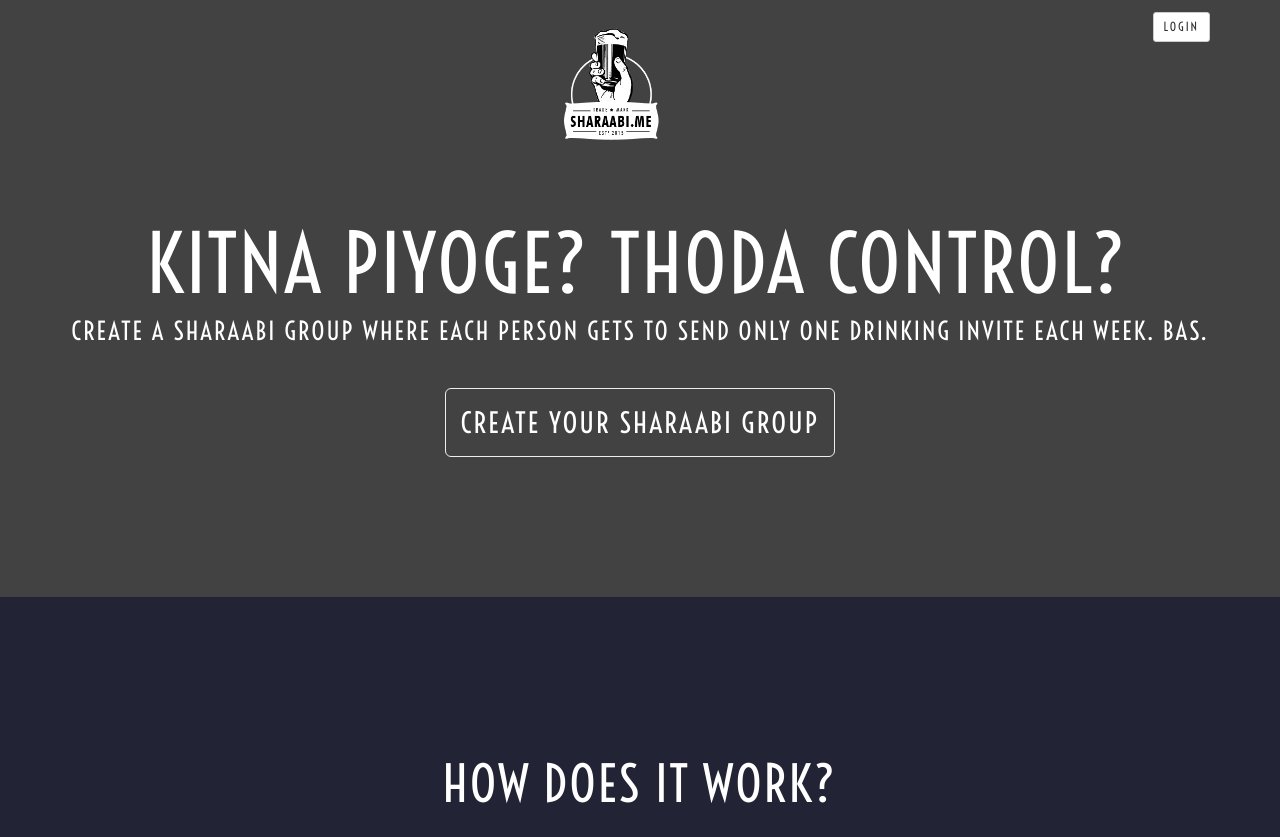
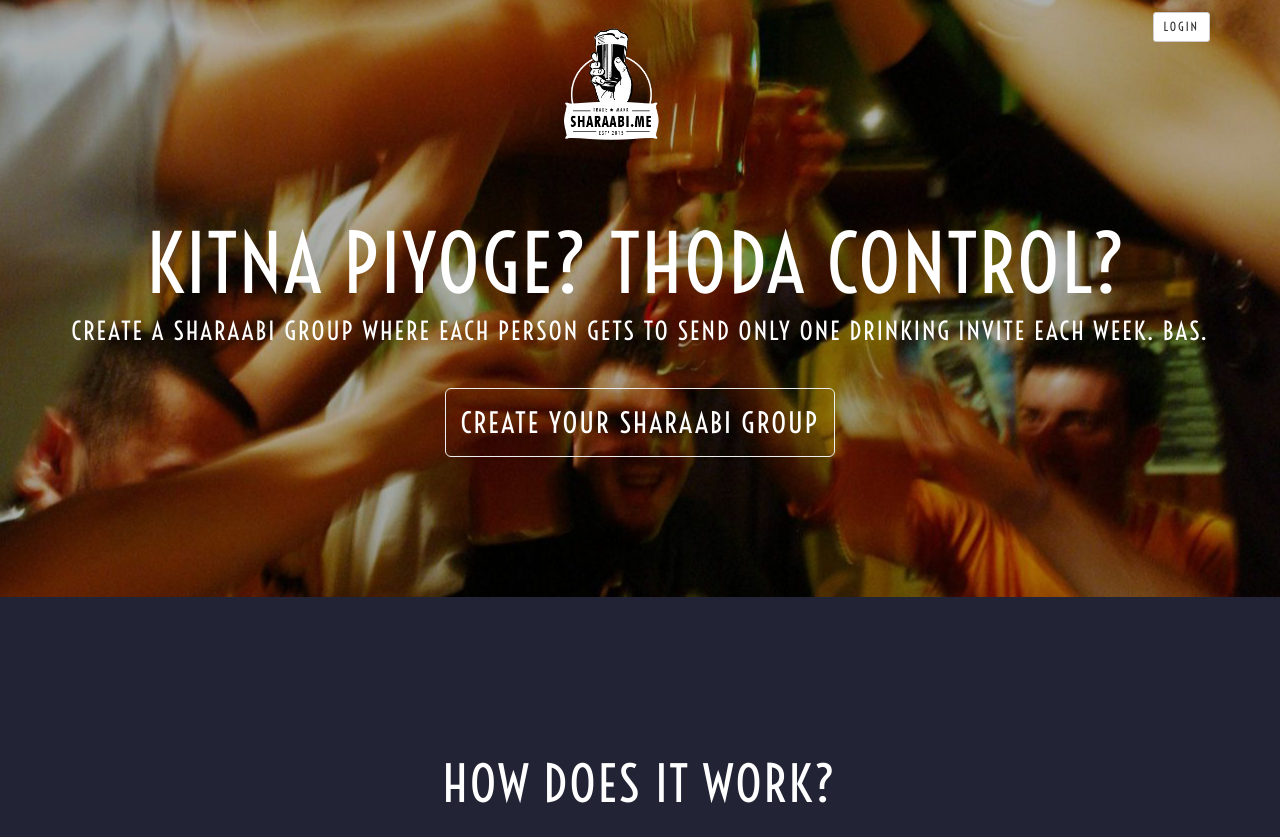
Before and after one commit to rudimk/sharaabi.me, a Flask app: page / in a window 1280 px wide. Shown: the top 837 px of the page. Run offline with Flask 2, Linux system fonts and the light colour scheme; some libraries are stand-ins or nearby versions.

Commit message:
Updated CSS to work with Flask routing.

```diff
--- a/static/public/styles.css
+++ b/static/public/styles.css
@@ -115,7 +115,7 @@ img.grayscale {
 }
 
 .header {
-  background: #f68076 url(file:///C|/snehal/work/daaru/New%20folder/images/heroimage.jpg) repeat center center fixed;
+  background: #f68076 url(../heroimage.jpg) repeat center center fixed;
 }
 
 /* use alt in navbar and header for different color */
@@ -226,7 +226,7 @@ img.grayscale {
 }
 
 .profsec {
-	background:url(../images/bottles.jpg) no-repeat bottom center;
+	background:url(../bottles.jpg) no-repeat bottom center;
 	padding-bottom: 15em;
 }
 
```
